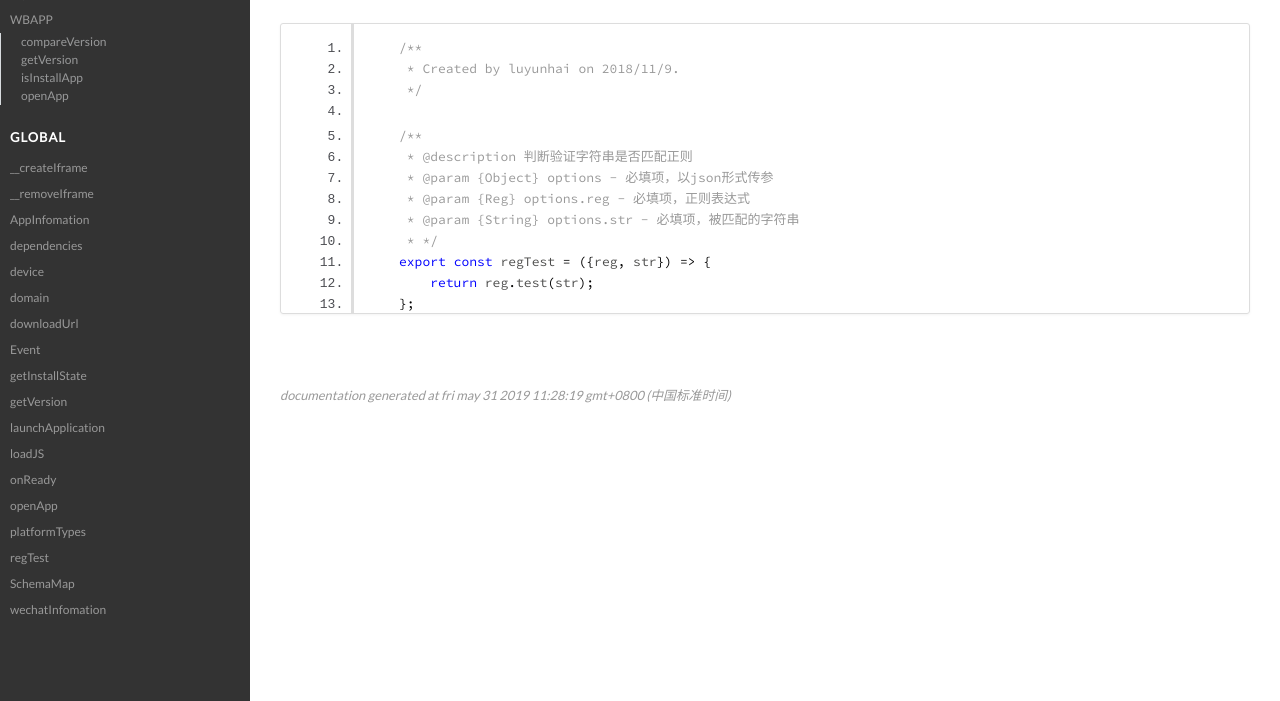
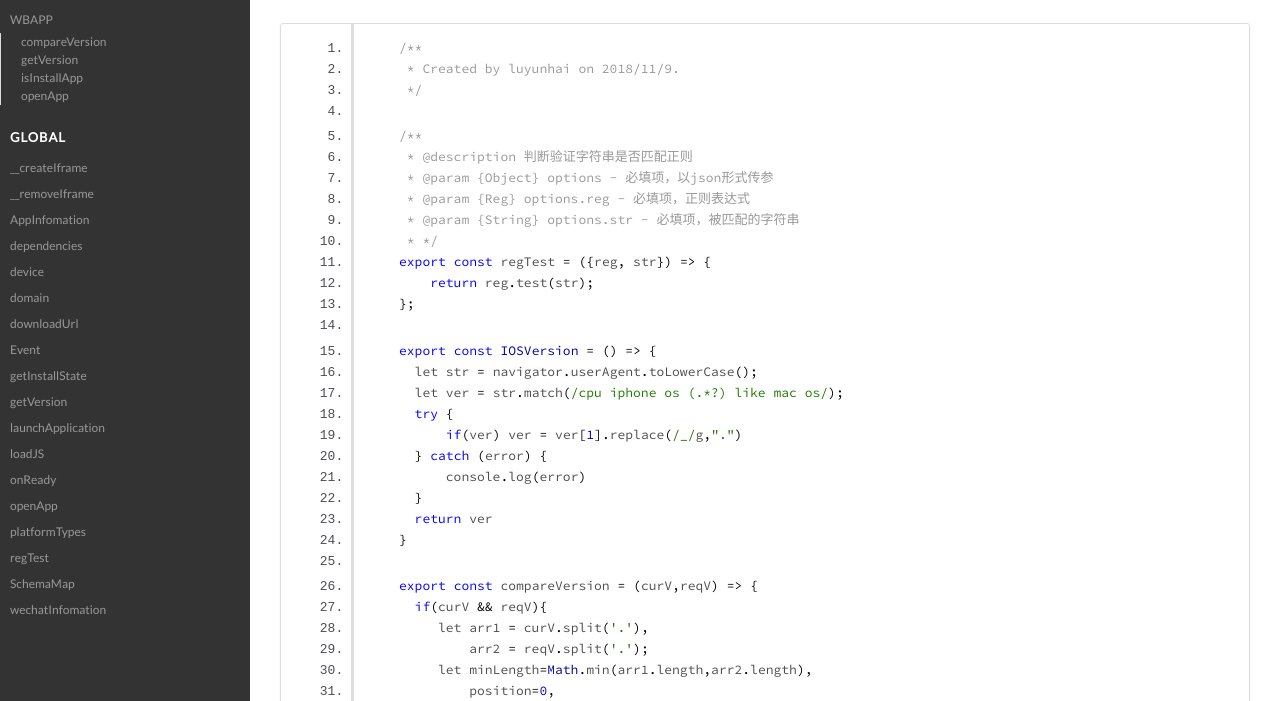
Before and after one commit to zhuanzhuanfe/call-app, a website: page docs/libs_utils.js.html in a window 1280 px wide. Shown: the part 99-800 px from the top of the page. Drawn offline with Linux system fonts and the light colour scheme.

```diff
--- a/docs/libs_utils.js.html
+++ b/docs/libs_utils.js.html
@@ -51,7 +51,34 @@
 export const regTest = ({reg, str}) => {
     return reg.test(str);
 };
-</code></pre>
+
+export const IOSVersion = () => {
+  let str = navigator.userAgent.toLowerCase();
+  let ver = str.match(/cpu iphone os (.*?) like mac os/);
+  try {
+      if(ver) ver = ver[1].replace(/_/g,".")
+  } catch (error) {
+      console.log(error)
+  }
+  return ver
+}
+
+export const compareVersion = (curV,reqV) => {
+  if(curV &amp;&amp; reqV){
+     let arr1 = curV.split('.'),
+         arr2 = reqV.split('.');
+     let minLength=Math.min(arr1.length,arr2.length),
+         position=0,
+         diff=0;
+     while (position &lt; minLength &amp;&amp; ((diff = parseInt(arr1[position]) - parseInt(arr2[position]))==0)) {
+         position ++;
+     }
+     diff=(diff!=0)?diff:(arr1.length-arr2.length);
+     return diff>0;
+  }else{
+     return false;
+  }
+}</code></pre>
         </article>
     </section>
 
@@ -63,7 +90,7 @@
 <br class="clear">
 
 <footer>
-    Documentation generated at Fri May 31 2019 11:28:19 GMT+0800 (中国标准时间)
+    Documentation generated at Tue Nov 05 2019 11:55:09 GMT+0800 (中国标准时间)
 </footer>
 
 <script>prettyPrint();</script>
--- a/package.json
+++ b/package.json
@@ -1,6 +1,6 @@
 {
   "name": "@zz-common/call-app",
-  "version": "2.2.1-beta.2",
+  "version": "2.2.1-beta.3",
   "description": "转转FE打包模版",
   "scripts": {
     "dist": "commander-tools run dist",
```
Also changed, not shown: docs/WBAPP.html (+1 -1 lines), docs/callers_58App_sdk.js.html (+1 -1 lines), docs/callers_qq_index.js.html (+1 -1 lines), docs/callers_wechat_sdk.js.html (+1 -1 lines), docs/callers_zzSeller_sdk.js.html (+1 -1 lines), docs/callers_zz_sdk.js.html (+1 -1 lines), docs/core_index.js.html (+1 -1 lines), docs/core_widgets_Event.js.html (+1 -1 lines), docs/core_widgets_loader.js.html (+1 -1 lines), docs/global.html (+1 -1 lines), docs/index.html (+1 -1 lines), docs/libs_config.js.html (+1 -1 lines), docs/module.exports.html (+1 -1 lines), es/callers/browser/index.js (+7 -3 lines), 2 more files.
